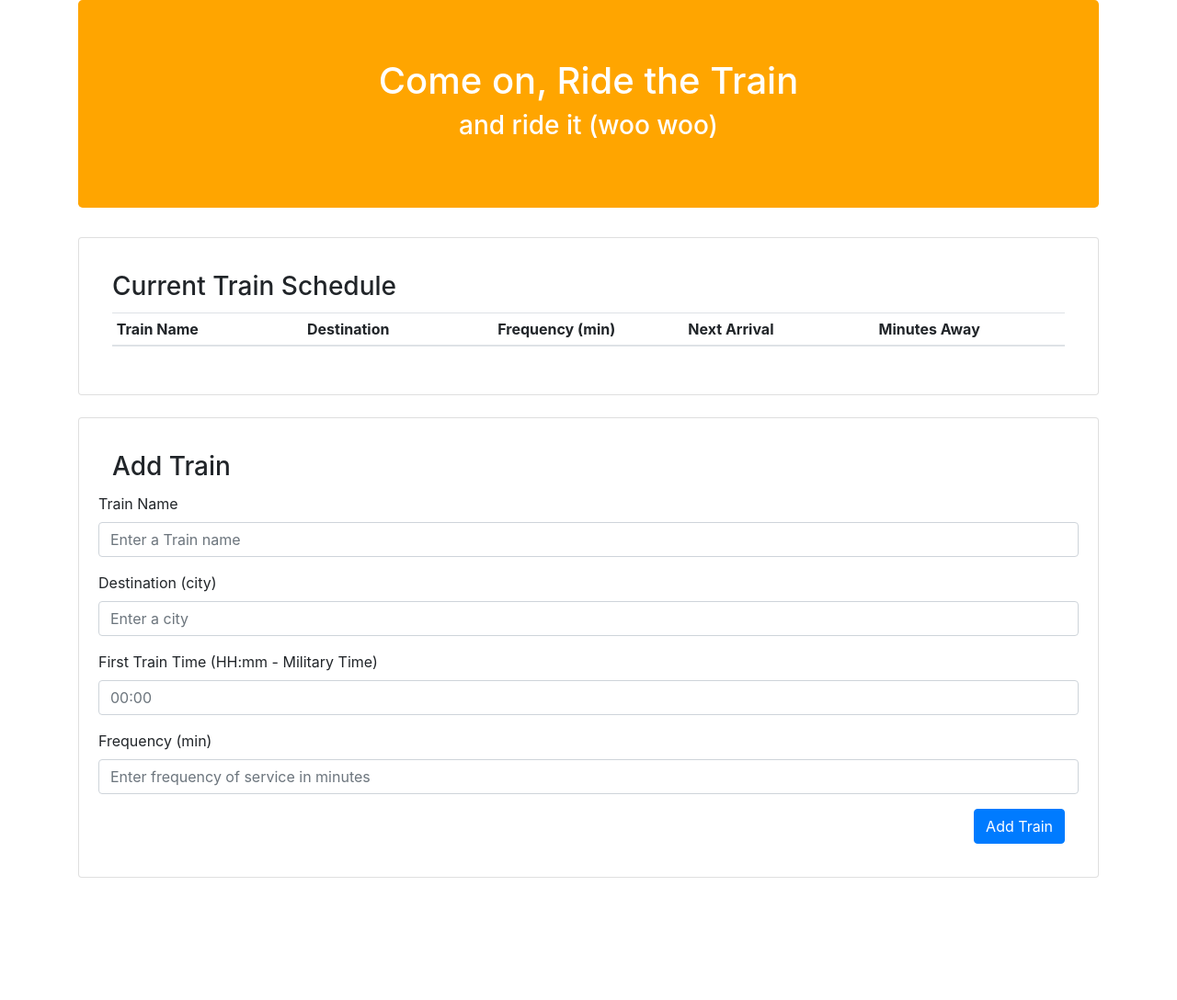
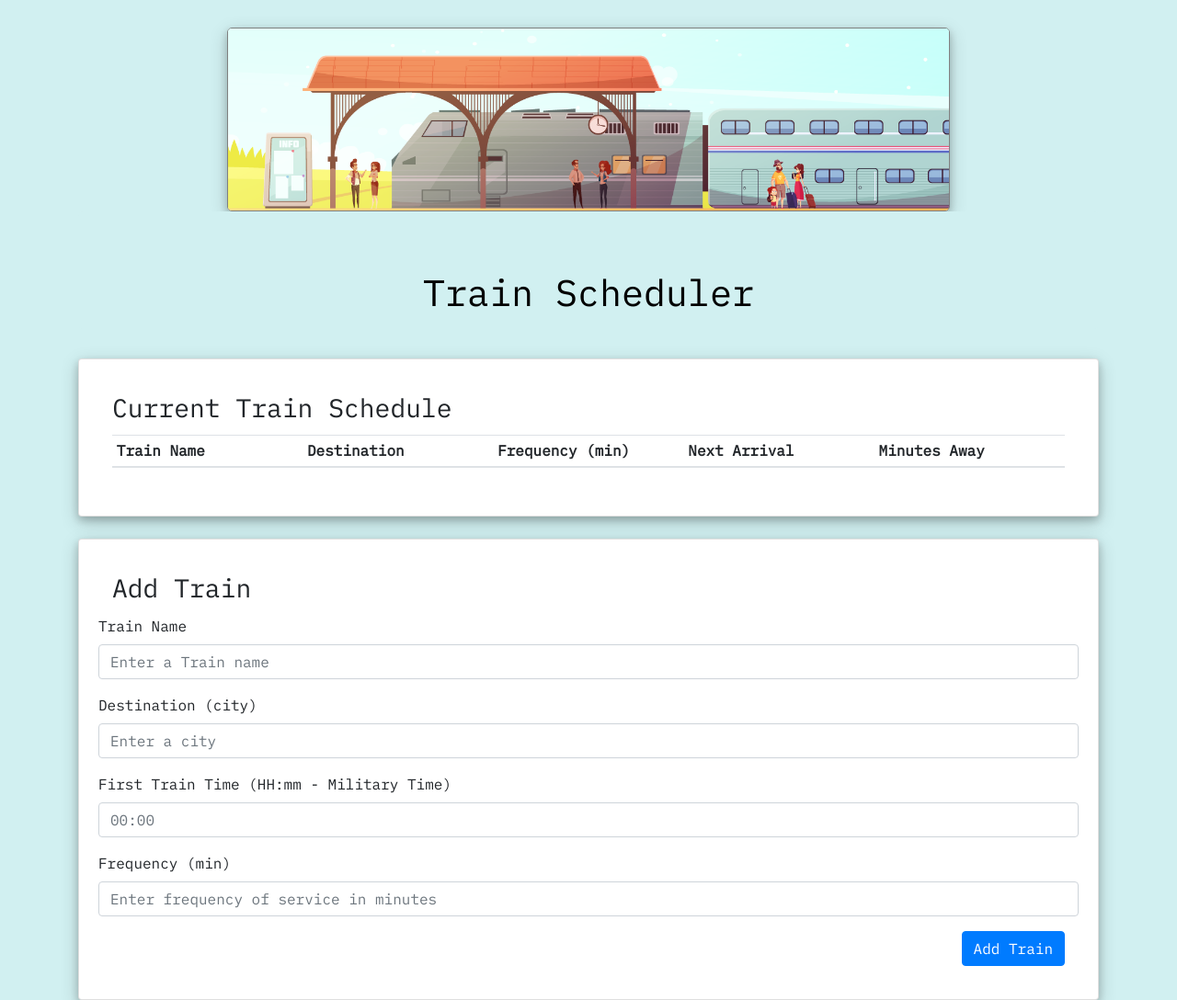
Before and after one commit to tbopp/TrainActivity, a plain HTML site: page index.html in a window 1280 px wide. Shown: the top 1088 px of the page at 92% size. Before the commit the page ends 979 px from the top, so only its background shows below. Drawn offline with nearby package versions, Linux system fonts and the light colour scheme; no server answers.

Commit message:
Updating CSS, adding Google Fonts, Header IMG

```diff
--- a/assets/css/style.css
+++ b/assets/css/style.css
@@ -0,0 +1,44 @@
+#train-table th,
+td {
+    display: inline-block;
+    width: 20%;
+}
+
+html,
+body {
+    width: 100%;
+    height: 100%;
+    background-color: rgb(209, 240, 241);
+    font-family: 'IBM Plex Mono', monospace;
+}
+
+#header {
+    padding-top: 30px
+}
+
+.header-image {
+    display: block;
+    height: 200px;
+    bottom: 30px;
+    margin: 0 auto;
+    border: 1px solid grey;
+    border-radius: 5px;
+    box-shadow: 0 4px 8px 0 rgba(0, 0, 0, 0.2), 0 6px 20px 0 rgba(0, 0, 0, 0.19)
+}
+
+.container {
+    padding-top: 0px;
+}
+
+.jumbotron {
+    background-color: rgb(209, 240, 241);
+    color: black;
+    height: 100px;
+    font-family: 'IBM Plex Mono', monospace;
+    font-size: 100px;
+
+}
+
+.card {
+    box-shadow: 0 4px 8px 0 rgba(0, 0, 0, 0.2), 0 6px 20px 0 rgba(0, 0, 0, 0.19)
+}
--- a/index.html
+++ b/index.html
@@ -14,27 +14,28 @@
 
   <!-- Firebase Reference -->
   <script src="https://www.gstatic.com/firebasejs/5.2.0/firebase.js"></script>
+
   <!-- Moment.js Reference -->
   <script src="https://cdnjs.cloudflare.com/ajax/libs/moment.js/2.22.2/moment.min.js"></script>
 
-  <style>
-    #train-table th, td {
-      display: inline-block;
-      width: 20%;
-    }
+  <!-- Google Fonts CDN -->
+  <link href="https://fonts.googleapis.com/css?family=IBM+Plex+Mono" rel="stylesheet">
 
-  </style>
+  <!-- Custom CSS stylesheet -->
+  <link href="./assets/css/style.css" rel="stylesheet">
+
 </head>
 
 <body>
-
+  <div id="header">
+      <img class="header-image" src="assets/img/stationTop.png">
+  </div>
   <!-- Train Scheduler -->
   <div class="container">
 
     <!-- Jumbotron -->
-    <div class="jumbotron" style="background-color: orange; color: white">
-      <h1 class="text-center">Come on, Ride the Train</h1>
-      <h3 class="text-center">and ride it (woo woo)</h3>
+    <div class="jumbotron">
+      <h1 class="text-center">Train Scheduler</h1>
     </div>
 
     <div class="row">
```
Also changed, not shown: assets/img/station.png (added), assets/img/stationTop.png (added).
